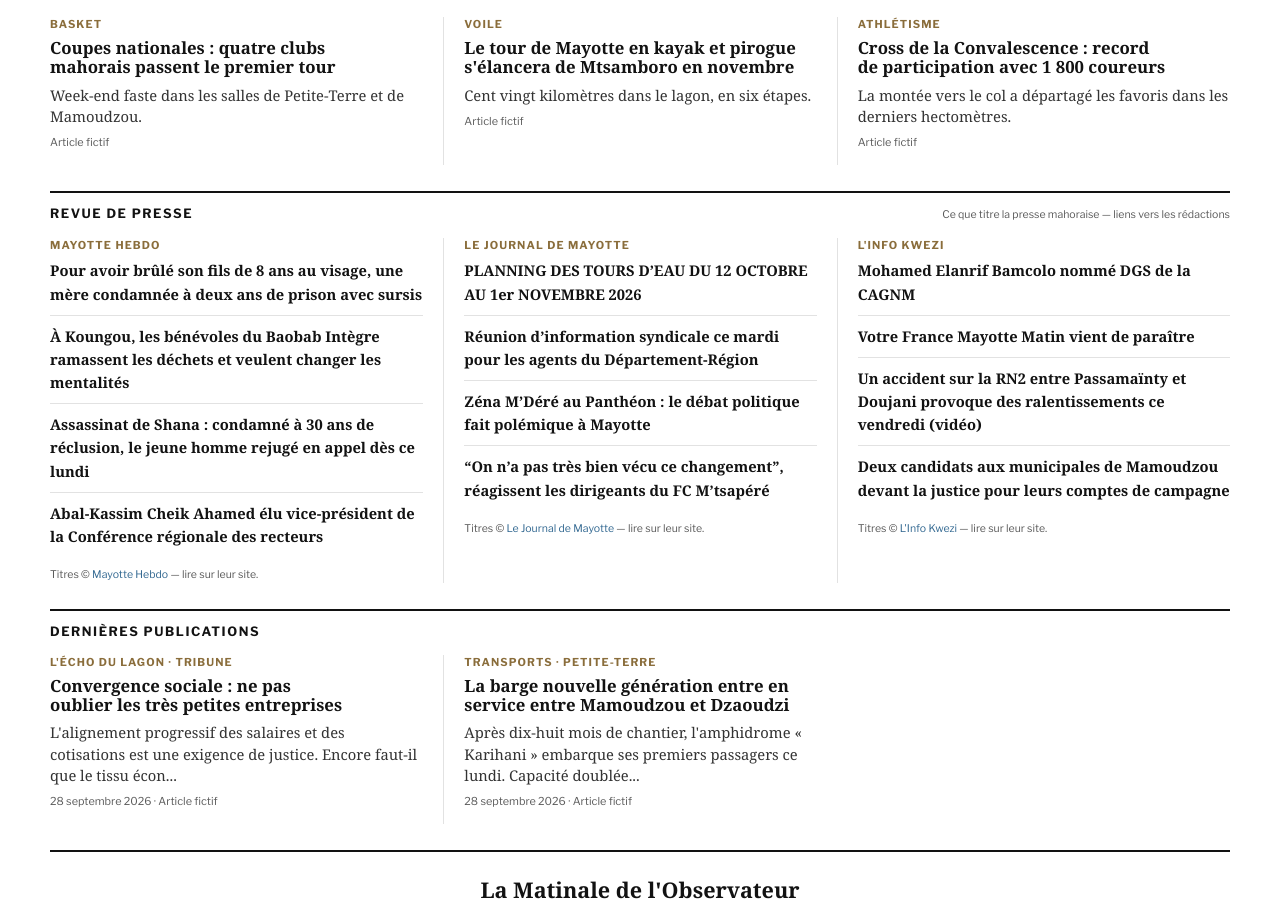
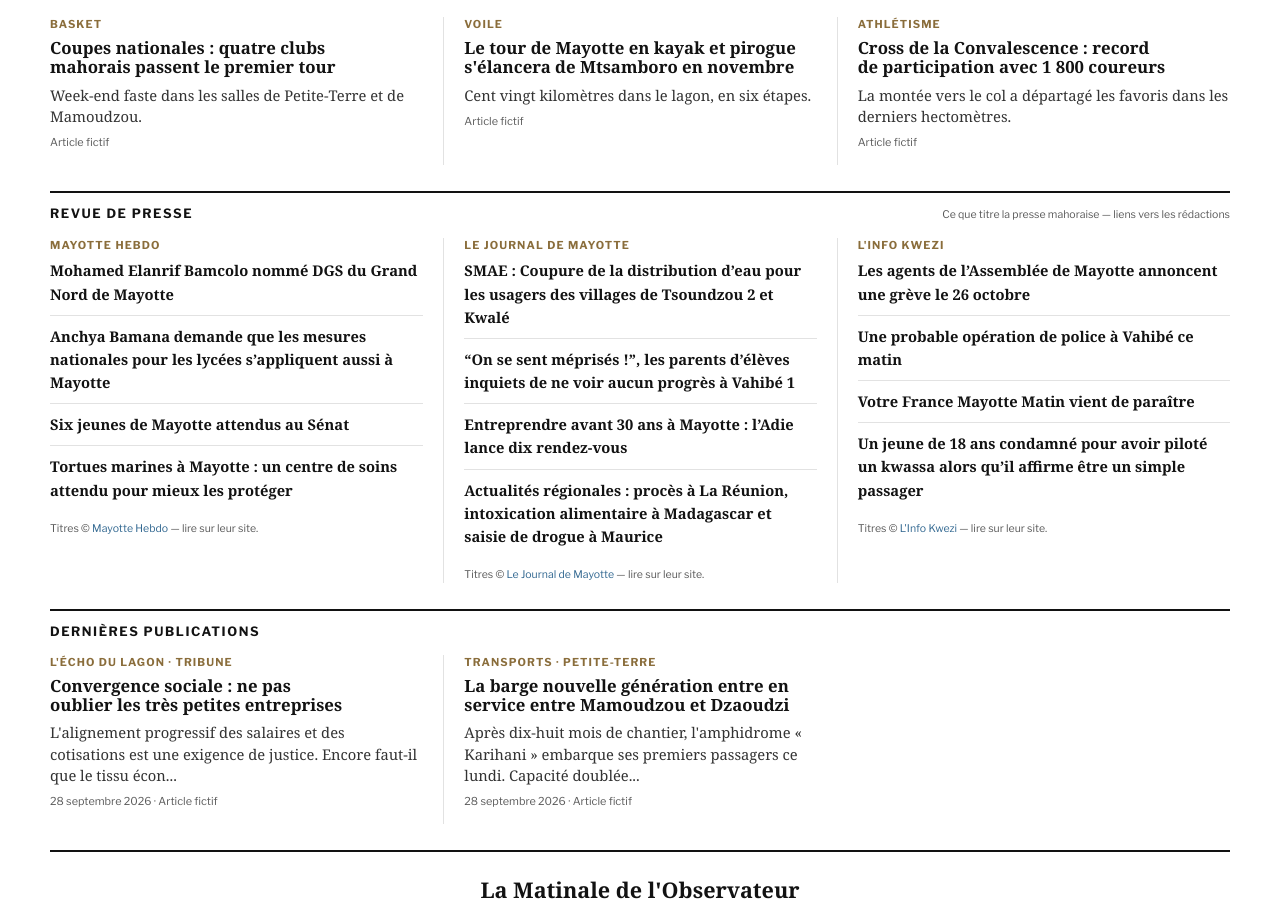
Before and after one commit to esdine/observateur-mayotte, a Jekyll site: the page built from index.html, in a window 1280 px wide and 900 px high, scrolled down 2811 px. Built offline with Jekyll 4.4.1, drawn with Linux system fonts in a browser that asks for light colours; some web fonts are replaced; some of the changed text lies outside the part shown.

Commit message:
Édition du matin : météo et revue de presse

```diff
--- a/_data/marches.yml
+++ b/_data/marches.yml
@@ -1,5 +1,26 @@
 # Genere par outils/maj_marches.py - source BOAMP (open data, licence ouverte)
 avis:
+  - objet: "Travaux de création de deux salles banalisées en préfabriqué au collège de Kani-Kéli."
+    acheteur: "Rectorat de Mayotte"
+    type: "Travaux"
+    famille: "Marchés entre 90 k€ et seuils européens"
+    parution: "13 octobre 2026"
+    limite: "30 octobre 2026"
+    lien: "https://www.boamp.fr/pages/avis/?q=idweb:26-98931"
+  - objet: "Travaux de renaturation d'une parcelle du Domaine Public Maritime située au lieu-dit Trou d'Eau, commune de Saint-Paul (La Réunion – 974)"
+    acheteur: "CELRL 17"
+    type: "Travaux"
+    famille: "Marchés entre 90 k€ et seuils européens"
+    parution: "12 octobre 2026"
+    limite: "13 novembre 2026"
+    lien: "https://www.boamp.fr/pages/avis/?q=idweb:26-98477"
+  - objet: "Fourniture Installation Et Maintenance Des Extincteurs Des Batiments Communaux"
+    acheteur: "Mairie De Sada"
+    type: "Fournitures"
+    famille: "Marchés entre 90 k€ et seuils européens"
+    parution: "12 octobre 2026"
+    limite: "2 novembre 2026"
+    lien: "https://www.boamp.fr/pages/avis/?q=idweb:26-98605"
   - objet: "MARCHE TRANSPORT SCOLAIRE 2027 2033 GESTION ET EXPLOITATION"
     acheteur: "Département-Région de Mayotte"
     type: "Services"
@@ -21,24 +42,3 @@ avis:
     parution: "9 octobre 2026"
     limite: "23 octobre 2026"
     lien: "https://www.boamp.fr/pages/avis/?q=idweb:26-97711"
-  - objet: "MAITRE D’ŒUVRE PARTIELLE DES TRAVAUX DE RESTAURATION DU BATIMENT « LA CASERNE » DU MUSEE DE MAYOTTE"
-    acheteur: "Département-Région de Mayotte"
-    type: "Services"
-    famille: "Marchés européens"
-    parution: "9 octobre 2026"
-    limite: "17 novembre 2026"
-    lien: "https://www.boamp.fr/pages/avis/?q=idweb:26-97213"
-  - objet: "Retenue collinaire de l’Ourovéni\nÉtude de continuité écologique – Analyse des incidences du projet\nMesures ERC et aménagements de continu…"
-    acheteur: "Les Eaux de Mayotte (976)"
-    type: "Services"
-    famille: "Marchés entre 90 k€ et seuils européens"
-    parution: "9 octobre 2026"
-    limite: "26 octobre 2026"
-    lien: "https://www.boamp.fr/pages/avis/?q=idweb:26-97698"
-  - objet: "Entretien, nettoyage et désinfection des sanitaires, toilettes et locaux associés des barges et des sites terrestres départementaux"
-    acheteur: "Département-Région de Mayotte"
-    type: "Services"
-    famille: "Marchés européens"
-    parution: "9 octobre 2026"
-    limite: "10 novembre 2026"
-    lien: "https://www.boamp.fr/pages/avis/?q=idweb:26-97209"
--- a/_data/meteo.yml
+++ b/_data/meteo.yml
@@ -1,8 +1,8 @@
 # Genere par outils/maj_meteo.py - source Open-Meteo (donnees reelles)
-date_affichee: "Lundi 12 octobre 2026"
+date_affichee: "Mardi 13 octobre 2026"
 tmin: 24
-tmax: 29
-ciel: "Bruine dense"
-vent_kmh: 13
+tmax: 30
+ciel: "Bruine"
+vent_kmh: 12
 temp_mer: 29
-maj: "2026-10-12T12:44+0300"
+maj: "2026-10-13T12:44+0300"
--- a/_data/revue.yml
+++ b/_data/revue.yml
@@ -3,33 +3,33 @@ sources:
   - nom: "Mayotte Hebdo"
     site: "https://mayottehebdo.com/"
     titres:
-      - titre: "Pour avoir brûlé son fils de 8 ans au visage, une mère condamnée à deux ans de prison avec sursis"
-        lien: "https://www.mayottehebdo.com/actualite/justice/pour-avoir-brule-son-fils-de-8-ans-au-visage-une-mere-condamnee-a-deux-ans-de-prison-avec-sursis/"
-      - titre: "À Koungou, les bénévoles du Baobab Intègre ramassent les déchets et veulent changer les mentalités"
-        lien: "https://www.mayottehebdo.com/actualite/environnement/a-koungou-les-benevoles-du-baobab-integre-ramassent-les-dechets-et-veulent-changer-les-mentalites/"
-      - titre: "Assassinat de Shana : condamné à 30 ans de réclusion, le jeune homme rejugé en appel dès ce lundi"
-        lien: "https://www.mayottehebdo.com/actualite/justice/assassinat-de-shana-condamne-a-30-ans-de-reclusion-le-jeune-homme-rejuge-en-appel-des-ce-lundi/"
-      - titre: "Abal-Kassim Cheik Ahamed élu vice-président de la Conférence régionale des recteurs"
-        lien: "https://www.mayottehebdo.com/actualite/education/enseignement-superieur/abal-kassim-cheik-ahamed-elu-vice-president-de-la-conference-regionale-des-recteurs/"
+      - titre: "Mohamed Elanrif Bamcolo nommé DGS du Grand Nord de Mayotte"
+        lien: "https://www.mayottehebdo.com/actualite/breves/mohamed-elanrif-bamcolo-nomme-dgs-du-grand-nord-de-mayotte/"
+      - titre: "Anchya Bamana demande que les mesures nationales pour les lycées s’appliquent aussi à Mayotte"
+        lien: "https://www.mayottehebdo.com/actualite/breves/anchya-bamana-demande-que-les-mesures-nationales-pour-les-lycees-sappliquent-aussi-a-mayotte/"
+      - titre: "Six jeunes de Mayotte attendus au Sénat"
+        lien: "https://www.mayottehebdo.com/actualite/societe/six-jeunes-de-mayotte-attendus-au-senat/"
+      - titre: "Tortues marines à Mayotte : un centre de soins attendu pour mieux les protéger"
+        lien: "https://www.mayottehebdo.com/actualite/environnement/tortues-marines-a-mayotte-un-centre-de-soins-attendu-pour-mieux-les-proteger/"
   - nom: "Le Journal de Mayotte"
     site: "https://lejournaldemayotte.yt/"
     titres:
-      - titre: "PLANNING DES TOURS D’EAU DU 12 OCTOBRE AU 1er NOVEMBRE 2026"
-        lien: "https://lejournaldemayotte.yt/2026/10/12/planning-des-tours-deau-du-12-octobre-au-1er-novembre-2026/"
-      - titre: "Réunion d’information syndicale ce mardi pour les agents du Département-Région"
-        lien: "https://lejournaldemayotte.yt/2026/10/12/reunion-dinformation-syndicale-ce-mardi-pour-les-agents-du-departement-region/"
-      - titre: "Zéna M’Déré au Panthéon : le débat politique fait polémique à Mayotte"
-        lien: "https://lejournaldemayotte.yt/2026/10/12/zena-mdere-au-pantheon-le-debat-politique-fait-polemique-a-mayotte/"
-      - titre: "“On n’a pas très bien vécu ce changement”, réagissent les dirigeants du FC M’tsapéré"
-        lien: "https://lejournaldemayotte.yt/2026/10/12/on-na-pas-tres-bien-vecu-ce-changement-reagissent-les-dirigeants-du-fc-mtsapere/"
+      - titre: "SMAE : Coupure de la distribution d’eau pour les usagers des villages de Tsoundzou 2 et Kwalé"
+        lien: "https://lejournaldemayotte.yt/2026/10/13/smae-coupure-de-la-distribution-deau-pour-les-usagers-des-villages-de-tsoundzou-2-et-kwale/"
+      - titre: "“On se sent méprisés !”, les parents d’élèves inquiets de ne voir aucun progrès à Vahibé 1"
+        lien: "https://lejournaldemayotte.yt/2026/10/13/on-se-sent-meprises-les-parents-deleves-inquiets-de-ne-voir-aucun-progres-a-vahibe-1/"
+      - titre: "Entreprendre avant 30 ans à Mayotte : l’Adie lance dix rendez-vous"
+        lien: "https://lejournaldemayotte.yt/2026/10/13/entreprendre-avant-30-ans-a-mayotte-ladie-lance-dix-rendez-vous/"
+      - titre: "Actualités régionales : procès à La Réunion, intoxication alimentaire à Madagascar et saisie de drogue à Maurice"
+        lien: "https://lejournaldemayotte.yt/2026/10/13/actualites-regionales-proces-a-la-reunion-intoxication-alimentaire-a-madagascar-et-saisie-de-drogue-a-maurice/"
   - nom: "L'Info Kwezi"
     site: "https://www.linfokwezi.fr/"
     titres:
-      - titre: "Mohamed Elanrif Bamcolo nommé DGS de la CAGNM"
-        lien: "https://www.linfokwezi.fr/mohamed-elanrif-bamcolo-nomme-dgs-de-la-cagnm/"
+      - titre: "Les agents de l’Assemblée de Mayotte annoncent une grève le 26 octobre"
+        lien: "https://www.linfokwezi.fr/les-agents-de-lassemblee-de-mayotte-annoncent-une-greve-le-26-octobre/"
+      - titre: "Une probable opération de police à Vahibé ce matin"
+        lien: "https://www.linfokwezi.fr/une-probable-operation-de-police-a-vahibe-ce-matin/"
       - titre: "Votre France Mayotte Matin vient de paraître"
-        lien: "https://www.linfokwezi.fr/votre-france-mayotte-matin-vient-de-paraitre-227/"
-      - titre: "Un accident sur la RN2 entre Passamaïnty et Doujani provoque des ralentissements ce vendredi (vidéo)"
-        lien: "https://www.linfokwezi.fr/un-accident-sur-la-rn2-entre-passamainty-et-doujani-provoque-des-ralentissements-ce-vendredi-video/"
-      - titre: "Deux candidats aux municipales de Mamoudzou devant la justice pour leurs comptes de campagne"
-        lien: "https://www.linfokwezi.fr/deux-candidats-aux-municipales-de-mamoudzou-devant-la-justice-pour-leurs-comptes-de-campagne/"
+        lien: "https://www.linfokwezi.fr/votre-france-mayotte-matin-vient-de-paraitre-228/"
+      - titre: "Un jeune de 18 ans condamné pour avoir piloté un kwassa alors qu’il affirme être un simple passager"
+        lien: "https://www.linfokwezi.fr/un-jeune-de-18-ans-condamne-pour-avoir-pilote-un-kwassa-alors-quil-affirme-etre-un-simple-passager/"
```
